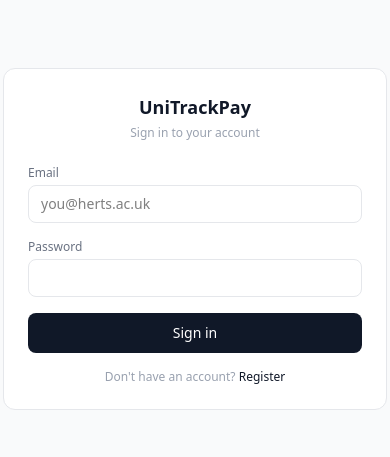
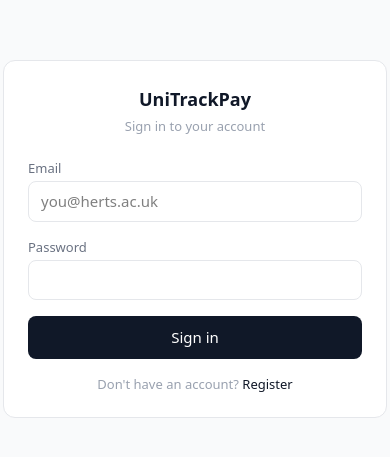
Before and after one commit to ImpactNexus000/unitrackpay, a React (Vite) app in the folder frontend/: page /login in a window 390 px wide. Shown: the part 183-640 px from the top of the page. Built offline with nearby package versions, Linux system fonts and the light colour scheme; no server answers.

Commit message:
increased size on moblie for readability

```diff
--- a/frontend/src/index.css
+++ b/frontend/src/index.css
@@ -11,6 +11,18 @@ body {
   font-family: system-ui, -apple-system, 'Segoe UI', Roboto, sans-serif;
   -webkit-font-smoothing: antialiased;
   -moz-osx-font-smoothing: grayscale;
+}
+
+/* Mobile font size boost — prevent text from being too small on phones */
+@media (max-width: 640px) {
+  .text-xs {
+    font-size: 0.8125rem;
+    line-height: 1.4;
+  }
+  .text-sm {
+    font-size: 0.9375rem;
+    line-height: 1.5;
+  }
 }
 
 /* ---- Dark mode global overrides ---- */
```
